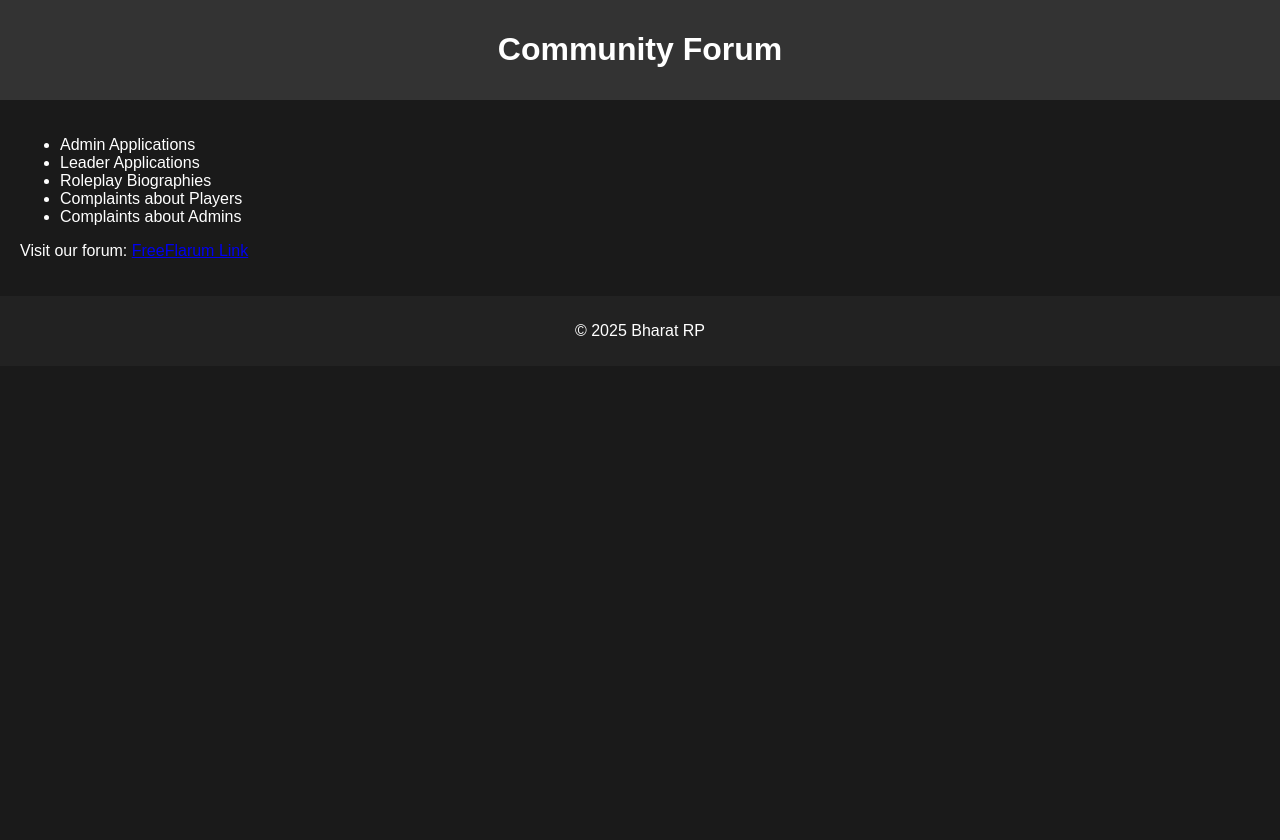
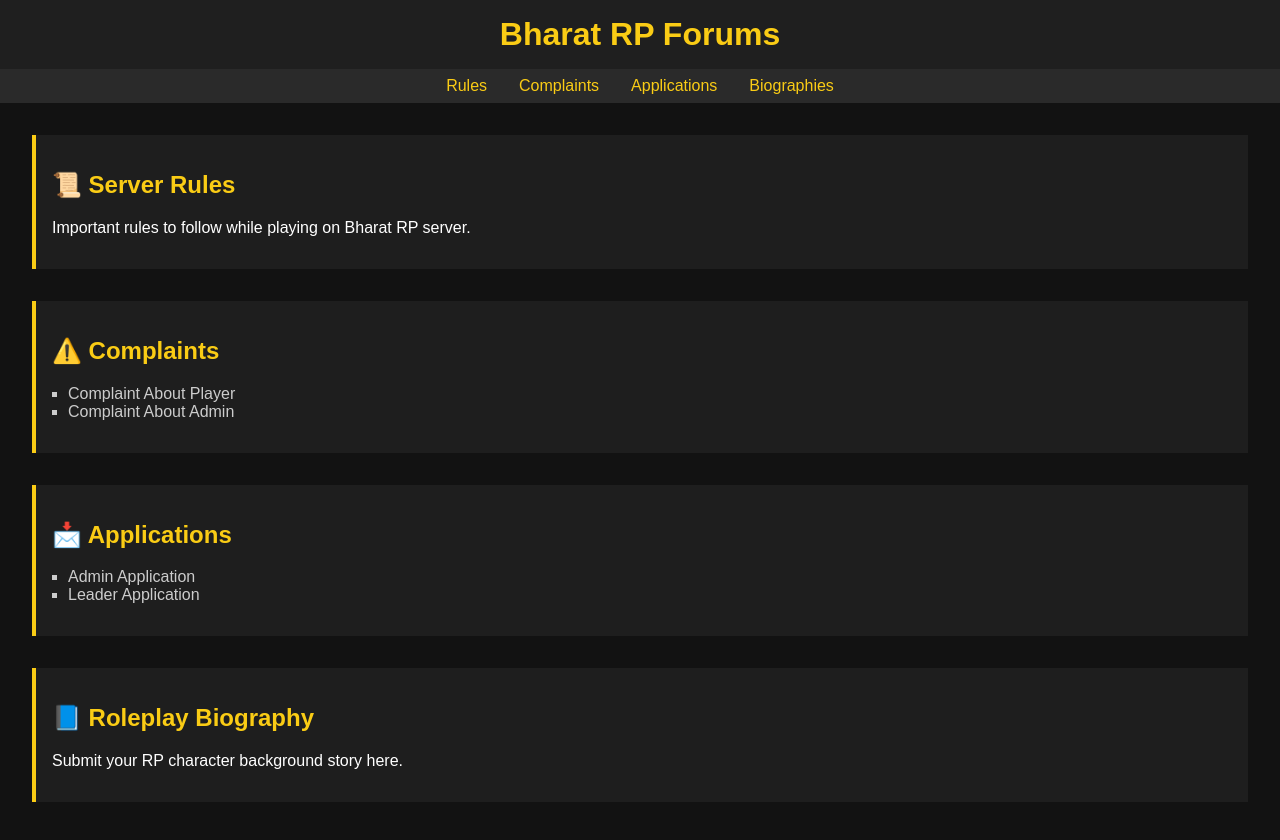
Before and after one commit to bharatRolePlay/bharatrp-site, a plain HTML site: page forum.html in a window 1280 px wide. Before the commit the page ends 800 px from the top, so only its background shows below. Drawn offline with Linux system fonts and the light colour scheme.

Commit message:
Update forum.html

```diff
--- a/forum.html
+++ b/forum.html
@@ -1,21 +1,96 @@
 <!DOCTYPE html>
-<html>
+<html lang="en">
 <head>
-<title>Forum - Bharat RP</title>
-<link rel="stylesheet" href="style.css">
+  <meta charset="UTF-8" />
+  <meta name="viewport" content="width=device-width, initial-scale=1.0" />
+  <title>Bharat RP | Forum</title>
+  <style>
+    body {
+      font-family: Arial, sans-serif;
+      background-color: #121212;
+      color: #fff;
+      margin: 0;
+      padding: 0;
+    }
+    header {
+      background-color: #1f1f1f;
+      padding: 1rem;
+      text-align: center;
+    }
+    header h1 {
+      margin: 0;
+      font-size: 2rem;
+      color: #facc15;
+    }
+    nav {
+      display: flex;
+      justify-content: center;
+      background-color: #2a2a2a;
+      padding: 0.5rem 0;
+    }
+    nav a {
+      margin: 0 1rem;
+      text-decoration: none;
+      color: #facc15;
+    }
+    .forum {
+      padding: 2rem;
+    }
+    .category {
+      margin-bottom: 2rem;
+      background: #1e1e1e;
+      border-left: 4px solid #facc15;
+      padding: 1rem;
+    }
+    .category h2 {
+      color: #facc15;
+    }
+    .sub-forums {
+      margin-top: 1rem;
+      padding-left: 1rem;
+    }
+    .sub-forums li {
+      list-style: square;
+      color: #ccc;
+    }
+  </style>
 </head>
 <body>
-<header><h1>Community Forum</h1></header>
-<main>
-<ul>
-<li>Admin Applications</li>
-<li>Leader Applications</li>
-<li>Roleplay Biographies</li>
-<li>Complaints about Players</li>
-<li>Complaints about Admins</li>
-</ul>
-<p>Visit our forum: <a href="#">FreeFlarum Link</a></p>
-</main>
-<footer><p>&copy; 2025 Bharat RP</p></footer>
+  <header>
+    <h1>Bharat RP Forums</h1>
+  </header>
+  <nav>
+    <a href="#rules">Rules</a>
+    <a href="#complaints">Complaints</a>
+    <a href="#applications">Applications</a>
+    <a href="#biographies">Biographies</a>
+  </nav>
+  <div class="forum">
+    <div class="category" id="rules">
+      <h2>📜 Server Rules</h2>
+      <p>Important rules to follow while playing on Bharat RP server.</p>
+    </div>
+
+    <div class="category" id="complaints">
+      <h2>⚠️ Complaints</h2>
+      <ul class="sub-forums">
+        <li>Complaint About Player</li>
+        <li>Complaint About Admin</li>
+      </ul>
+    </div>
+
+    <div class="category" id="applications">
+      <h2>📩 Applications</h2>
+      <ul class="sub-forums">
+        <li>Admin Application</li>
+        <li>Leader Application</li>
+      </ul>
+    </div>
+
+    <div class="category" id="biographies">
+      <h2>📘 Roleplay Biography</h2>
+      <p>Submit your RP character background story here.</p>
+    </div>
+  </div>
 </body>
 </html>
```
